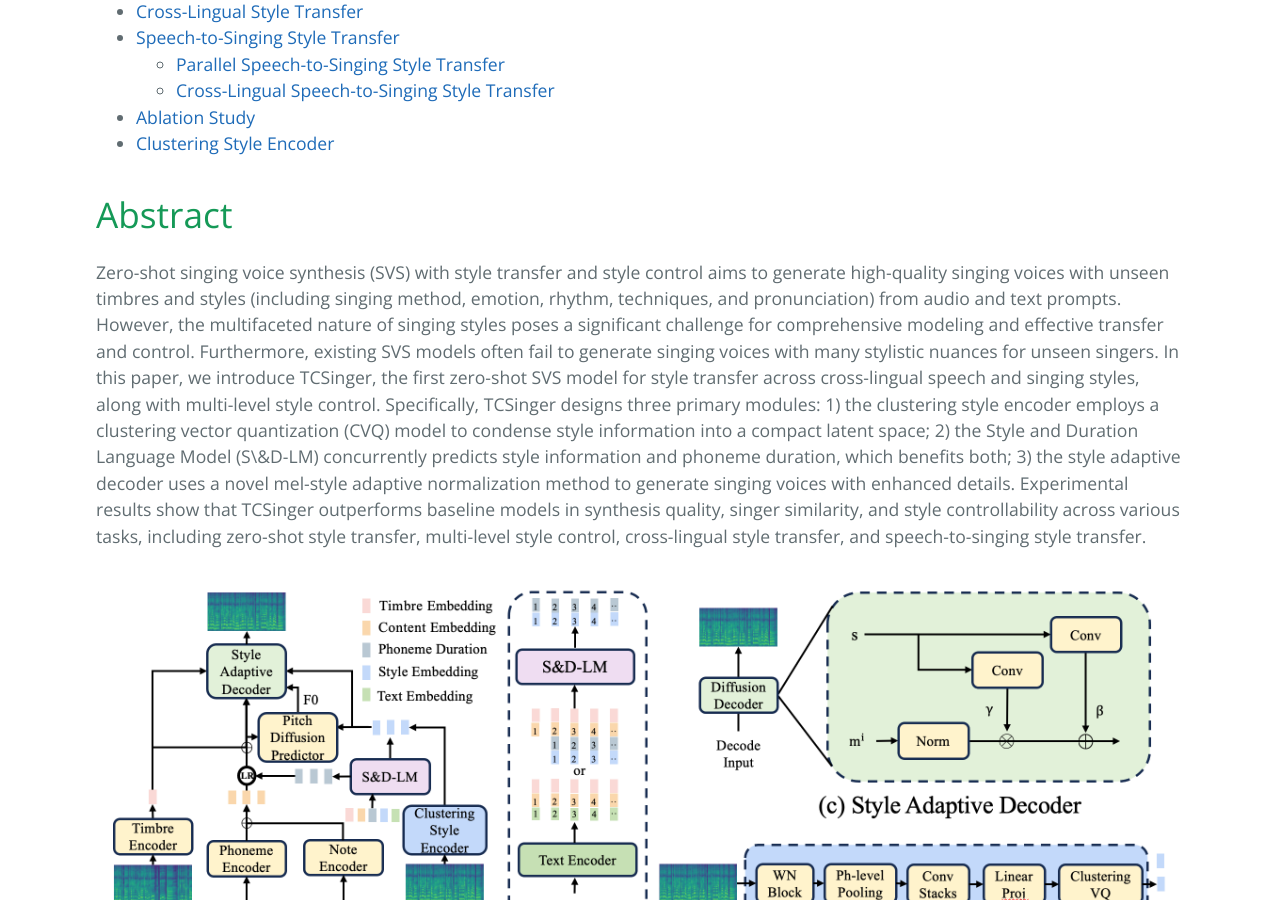
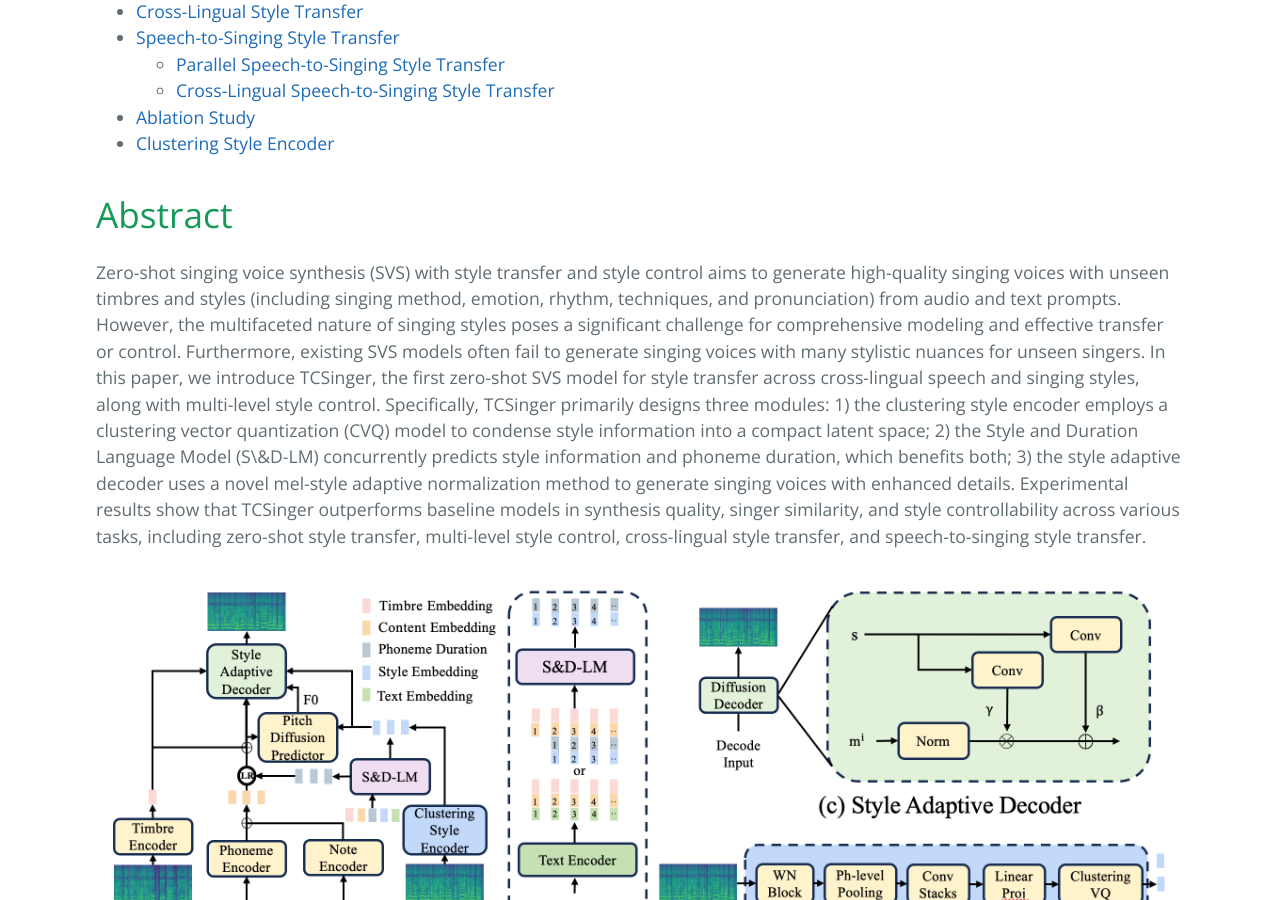
Before and after one commit to TCSinger/TCSinger.github.io, a Jekyll site: the page built from index.md, in a window 1280 px wide and 900 px high, scrolled down 654 px. Built offline with Jekyll 4.4.1, drawn with Linux system fonts in a browser that asks for light colours; our own code applies the rules of GitHub Pages for plain Markdown files; the repository's description, which GitHub fills in, is left out.

Commit message:
Update index.md

```diff
--- a/index.md
+++ b/index.md
@@ -5,10 +5,10 @@
 # Abstract
 
 Zero-shot singing voice synthesis (SVS) with style transfer and style control aims to generate high-quality singing voices with unseen timbres and styles (including singing method, emotion, rhythm, techniques, and pronunciation) from audio and text prompts.
-However, the multifaceted nature of singing styles poses a significant challenge for comprehensive modeling and effective transfer and control.
+However, the multifaceted nature of singing styles poses a significant challenge for comprehensive modeling and effective transfer or control.
 Furthermore, existing SVS models often fail to generate singing voices with many stylistic nuances for unseen singers.
 In this paper, we introduce TCSinger, the first zero-shot SVS model for style transfer across cross-lingual speech and singing styles, along with multi-level style control.
-Specifically, TCSinger designs three primary modules:
+Specifically, TCSinger primarily designs three modules:
 1) the clustering style encoder employs a clustering vector quantization (CVQ) model to condense style information into a compact latent space;
 2) the Style and Duration Language Model (S\&D-LM) concurrently predicts style information and phoneme duration, which benefits both;
 3) the style adaptive decoder uses a novel mel-style adaptive normalization method to generate singing voices with enhanced details.
```
